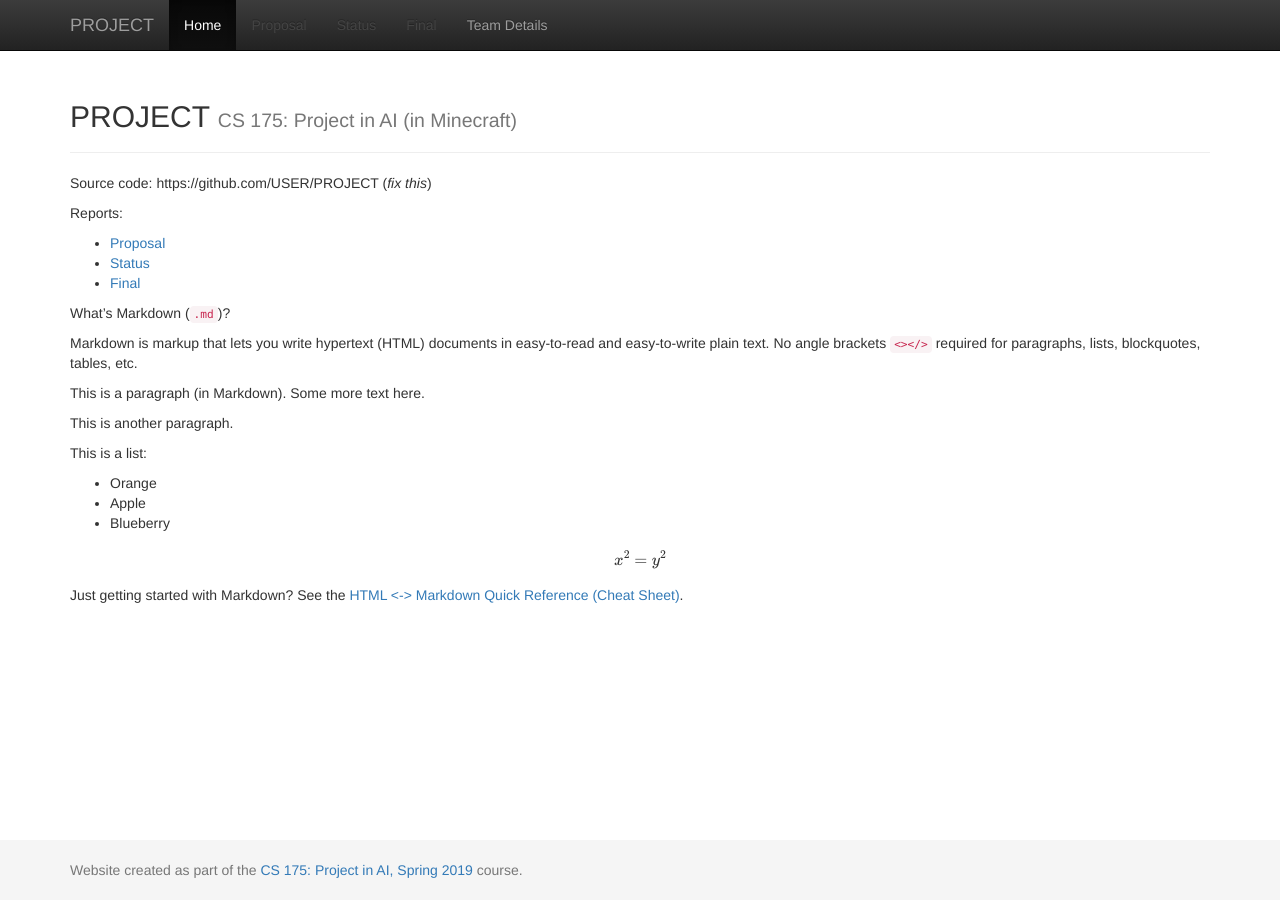
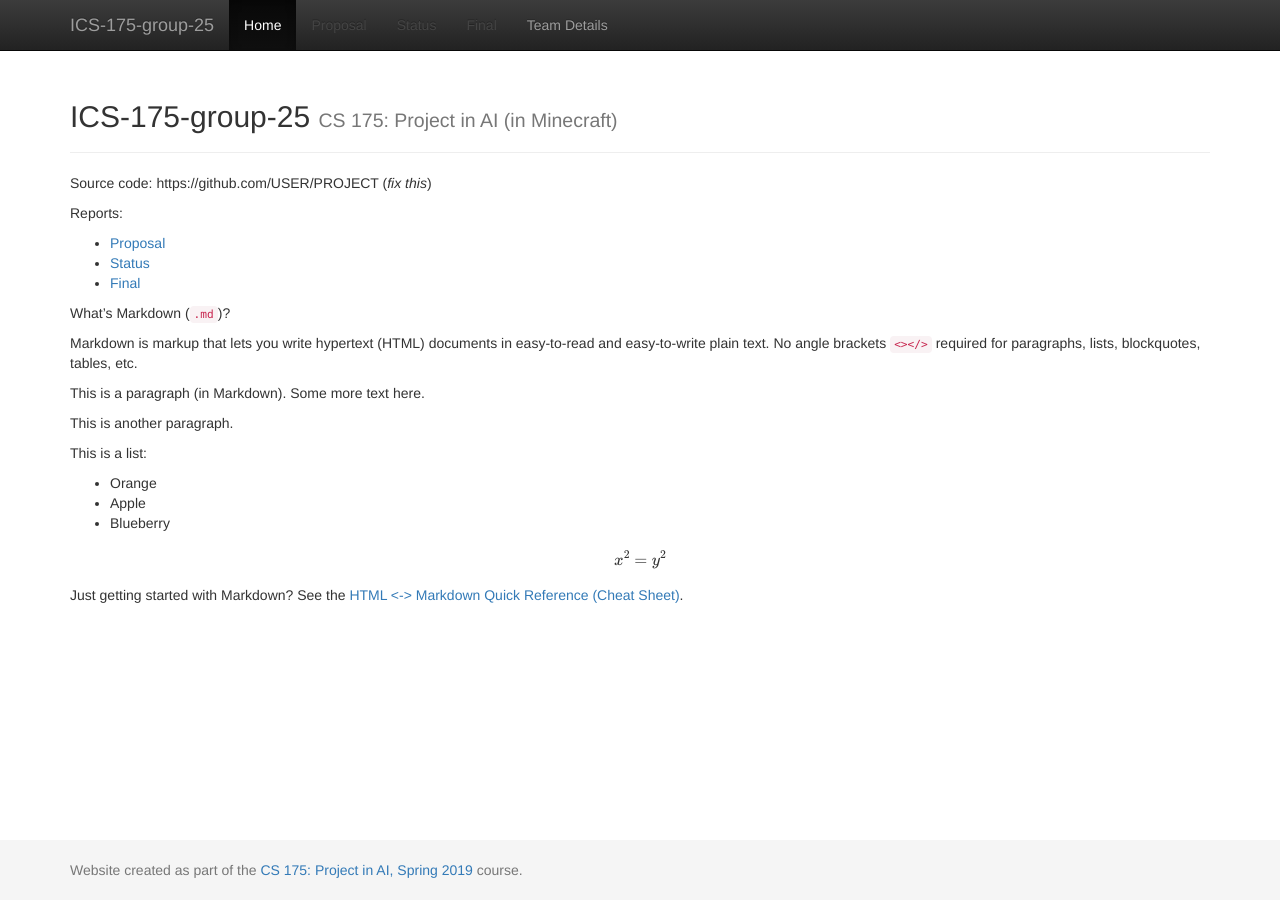
Before and after one commit to zihuazhang337/Group-25, a Jekyll site: the page built from docs/index.md, in a window 1280 px wide. Built offline with Jekyll 4.4.1, drawn with Linux system fonts in a browser that asks for light colours; formulas are drawn with MathJax 3.

Commit message:
Update _config.yml

```diff
--- a/docs/_config.yml
+++ b/docs/_config.yml
@@ -1,7 +1,7 @@
 ###########
 # site.title
 
-title:    'PROJECT'
+title:    'ICS-175-group-25'
 subtitle: 'CS 175: Project in AI (in Minecraft)'
 
 
```
